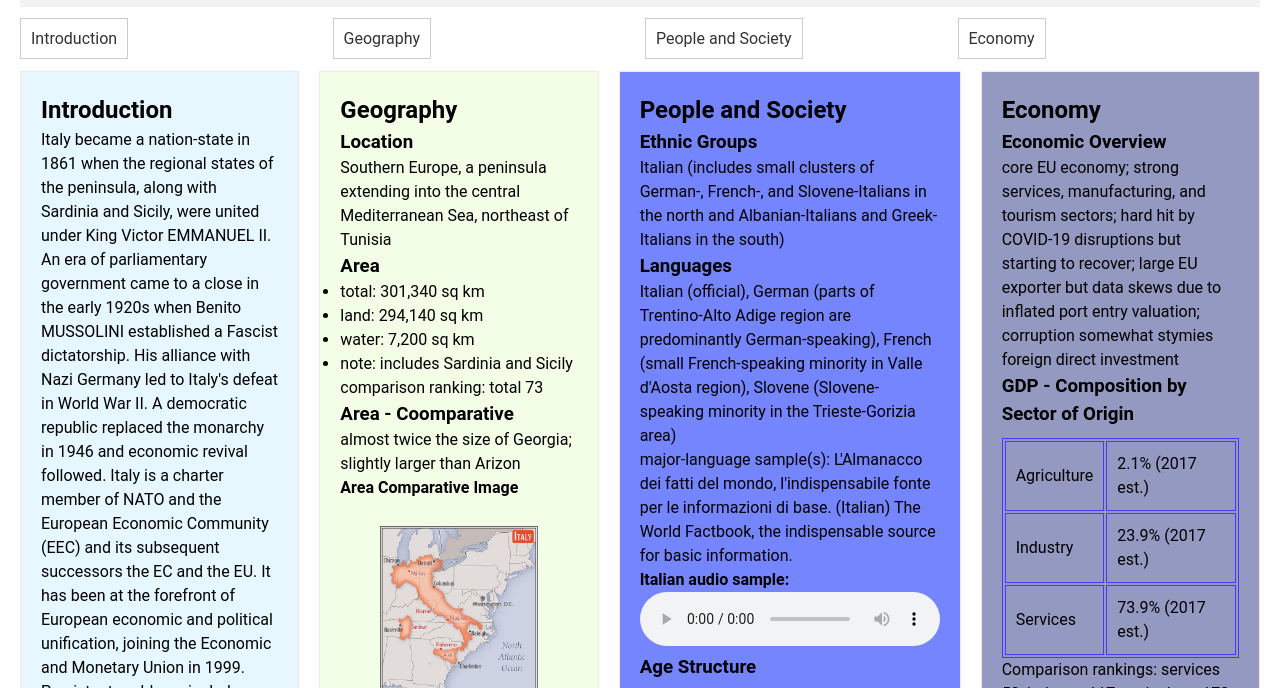
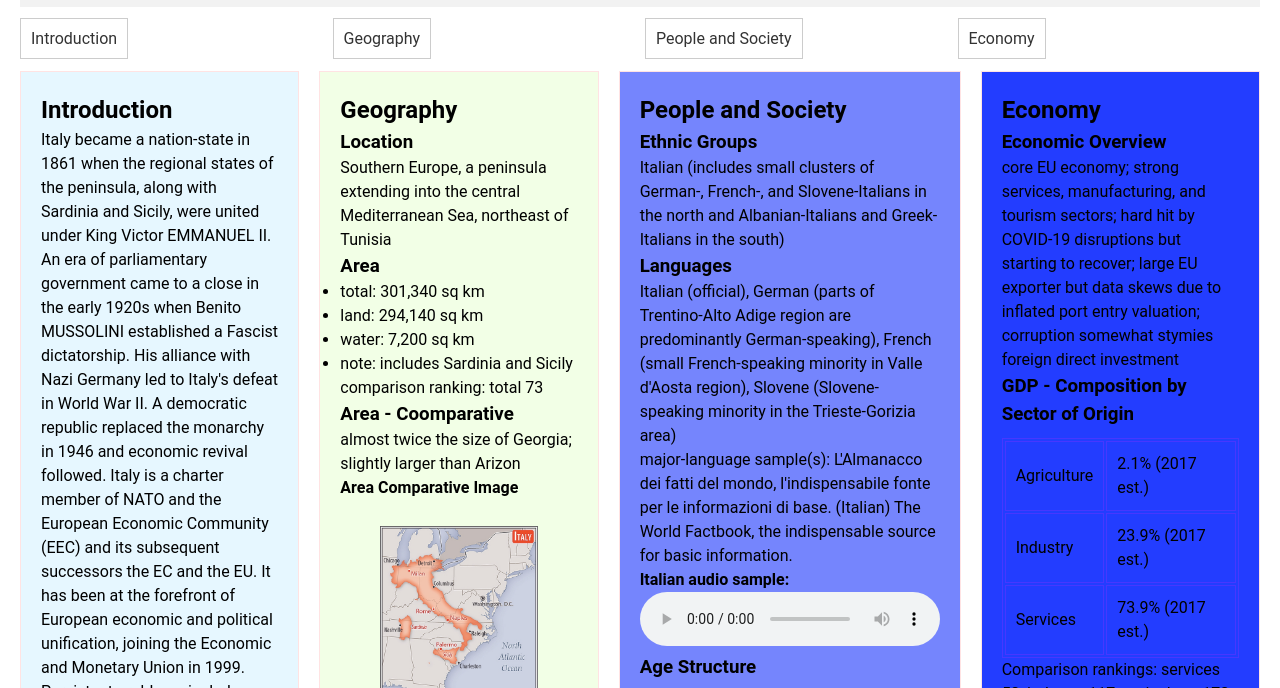
Before and after one commit to kumanidev/CIAWorldFactBook, a plain HTML site: page index.html in a window 1280 px wide. Shown: the part 81-769 px from the top of the page. Drawn offline with Linux system fonts and the light colour scheme.

Commit message:
Update style.css
.

```diff
--- a/css/style.css
+++ b/css/style.css
@@ -112,7 +112,7 @@ footer {
 }
 
 #economy{
-    background-color: rgb(147, 153, 193);
+    background-color:#233dff;
 }
 
 #header {
```
